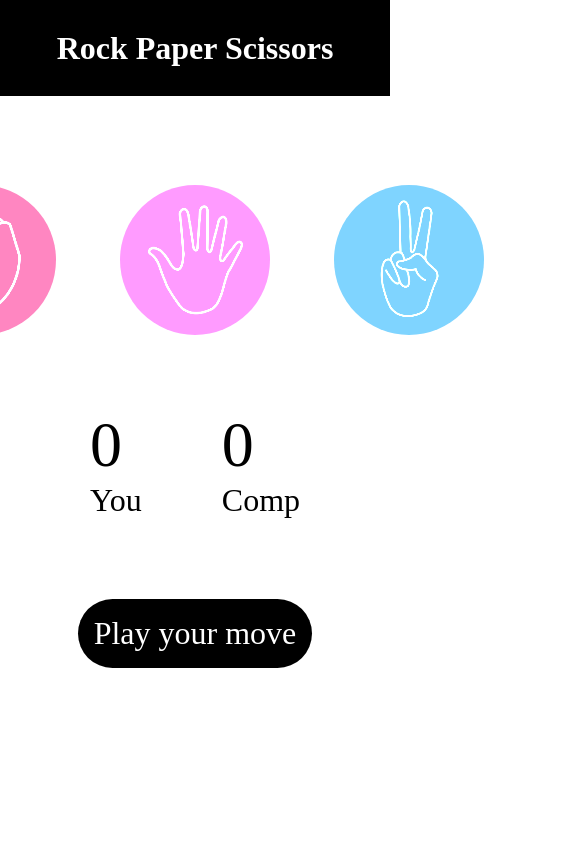
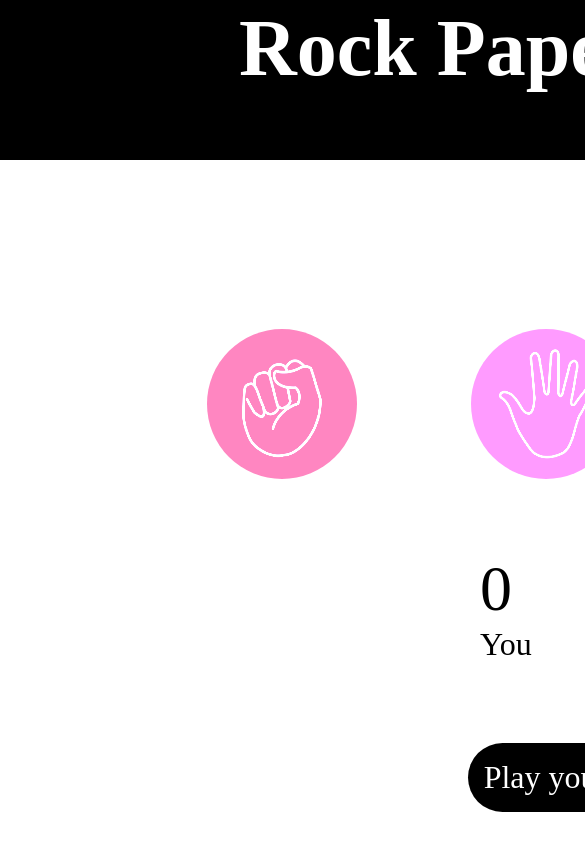
Before and after one commit to Vimal-Mudalagi/Rock-Paper-Scissors-Game, a plain HTML site: page index.html in a window 390 px wide. Shown: the top 844 px of the page, 585 px wide, since content can reach past the window. Drawn offline with Linux system fonts and the light colour scheme.

Commit message:
Added media queries

```diff
--- a/style.css
+++ b/style.css
@@ -80,3 +80,25 @@ img {
     align-items: center;
     justify-content: center;
 }
+
+@media only screen and (max-width:580px) {
+
+    h1{
+        line-height: 6rem;
+        height: 10rem;
+        width: 300%;
+        font-size: 80px;
+    }
+    .choices{
+        width: 280%;
+        padding-top: 80px;
+    }
+   .score-board{
+    width: 300%;
+
+   }
+   .msg-container{
+    width: 300%;
+   }
+
+}
```
